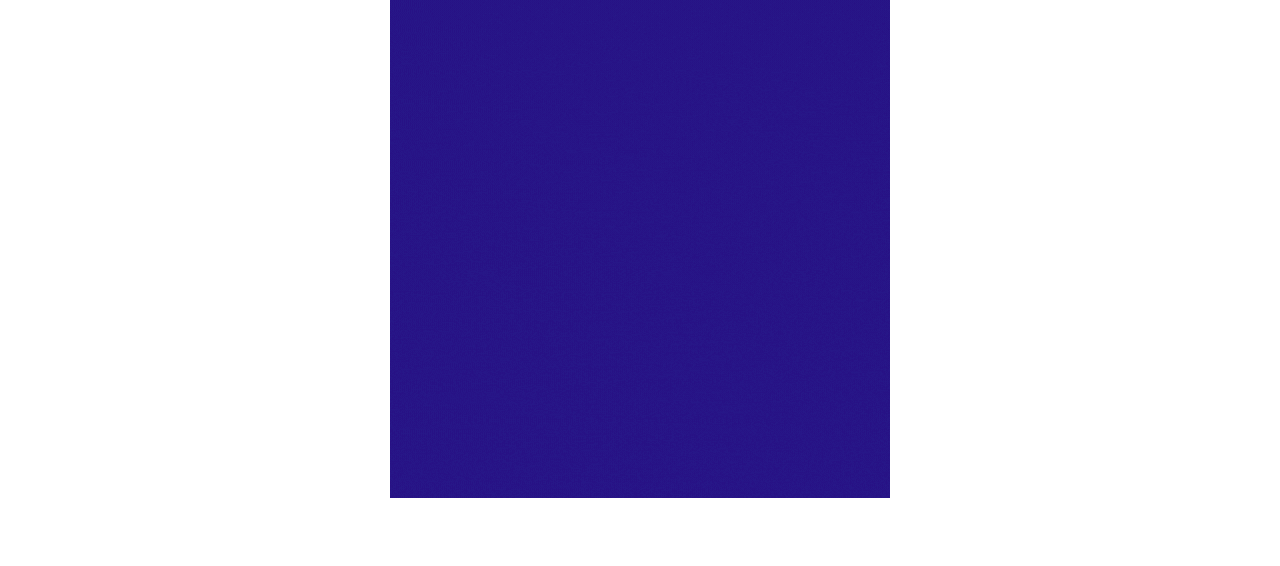
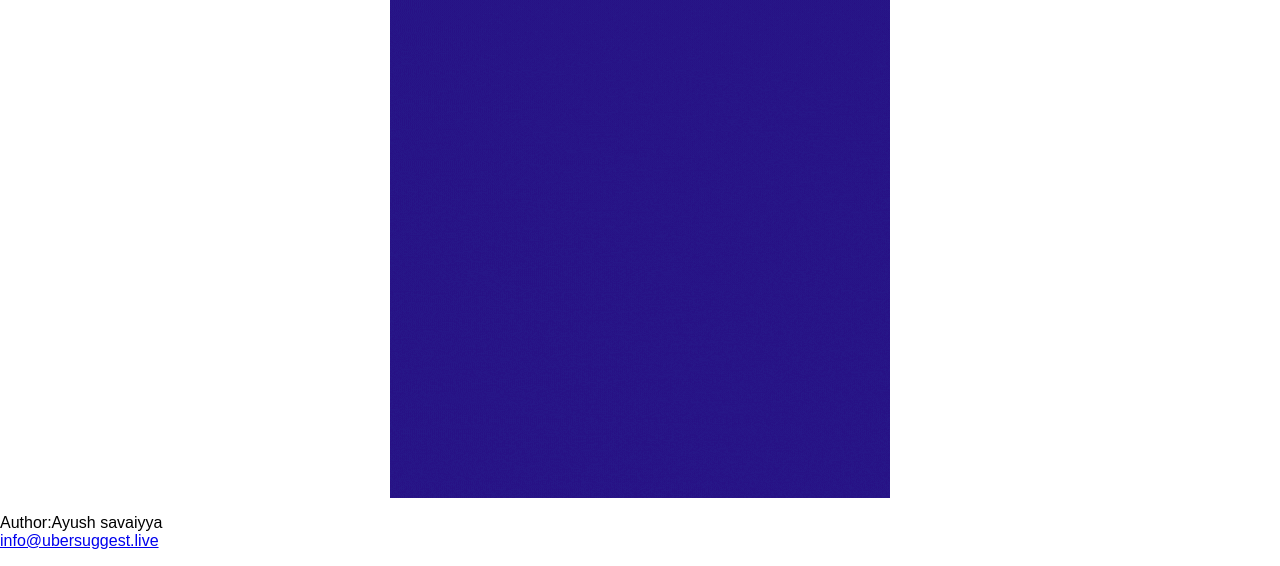
Before and after one commit to AYUSHSAVAIYYA/COM.UBERSUGGEST, a plain HTML site: page index.html in a window 1280 px wide. Shown: the part 382-948 px from the top of the page. Before the commit the page ends 880 px from the top, so only its background shows below. Drawn offline with Linux system fonts and the light colour scheme.

Commit message:
Update index.html

```diff
--- a/index.html
+++ b/index.html
@@ -78,3 +78,10 @@ max-width: 100%;
 </header>
 <article>
   <img src="banner.gif" alt="uber suggest" class="responsive">
+</article>
+  <footer>
+    <p>Author:Ayush savaiyya<br>
+      <a href="ayushsavaiyya@gmail.com">info@ubersuggest.live</a></p>
+  </footer>
+  </body>
+  </html>
```
